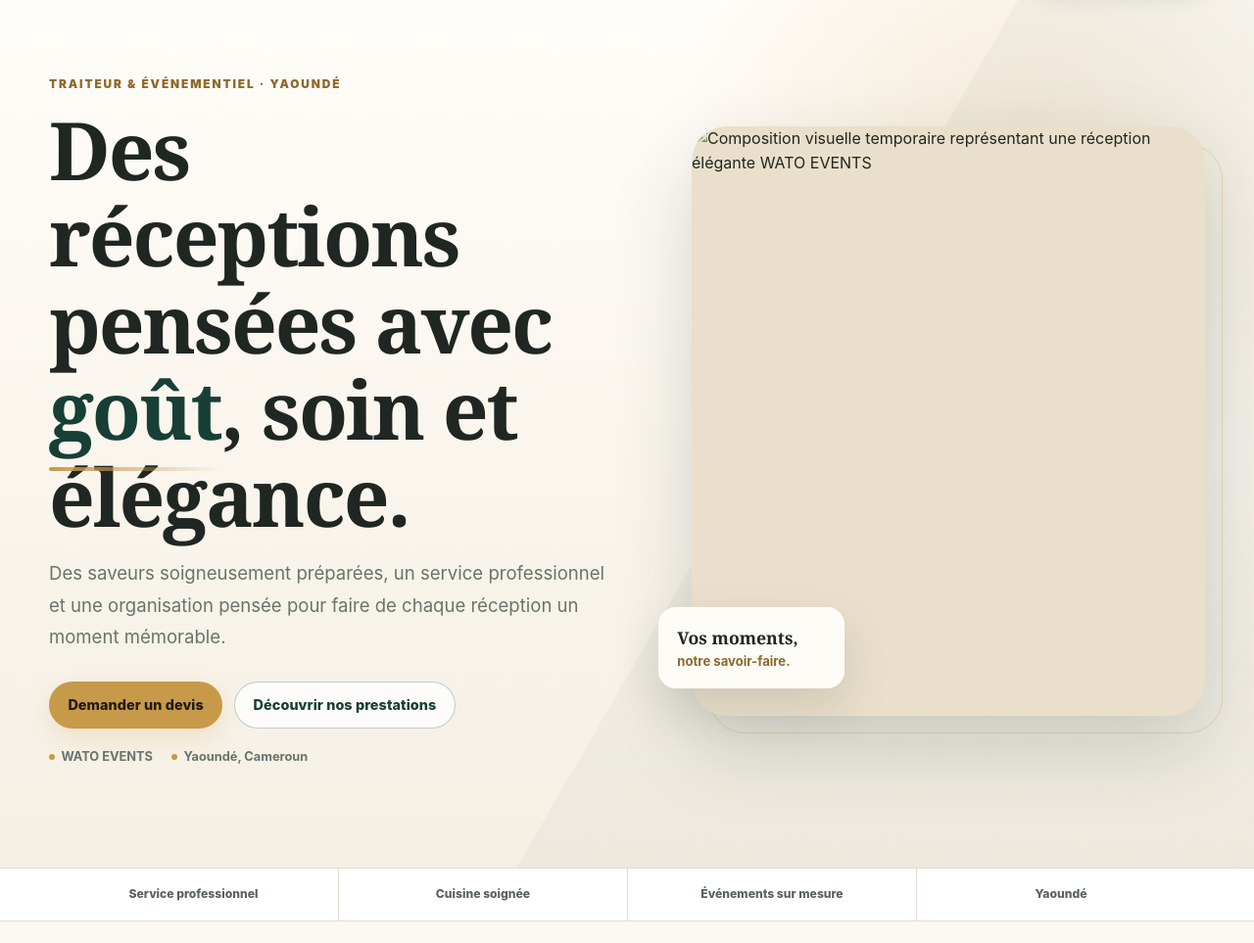
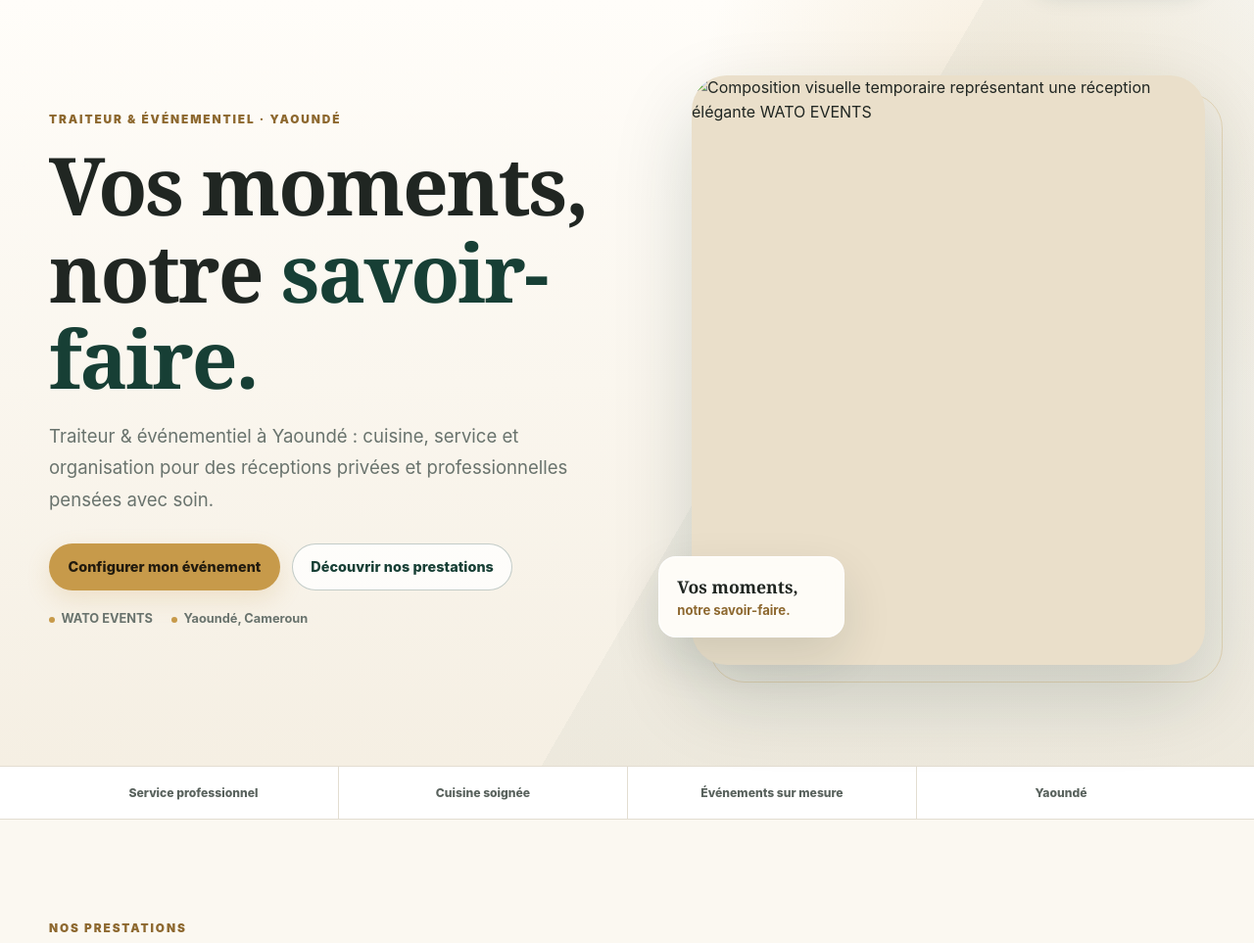
Before and after one commit to sandjongalex/traiteur, a Flask app: page / in a window 1280 px wide. Shown: the part 79-1042 px from the top of the page at 98% size. Run offline with Flask 3, Linux system fonts and the light colour scheme; data that the repository does not hold is empty; some libraries are stand-ins or nearby versions.

Commit message:
style(public): strengthen homepage hero hierarchy and conversion CTA

```diff
--- a/app/templates/public/home.html
+++ b/app/templates/public/home.html
@@ -1,6 +1,6 @@
 {% extends "base.html" %}{% block content %}
 <section class="hero"><div class="container hero-grid">
-<div class="hero-copy" data-reveal><p class="eyebrow">Traiteur & Événementiel · Yaoundé</p><h1>Des réceptions pensées avec <em>goût</em>, soin et élégance.</h1><p class="hero-lead">Des saveurs soigneusement préparées, un service professionnel et une organisation pensée pour faire de chaque réception un moment mémorable.</p><div class="hero-actions"><a class="btn btn-gold" href="{{ url_for('public.quote_request') }}">Demander un devis</a><a class="btn btn-outline" href="{{ url_for('public.services') }}">Découvrir nos prestations</a></div><div class="hero-note"><span>WATO EVENTS</span><span>Yaoundé, Cameroun</span></div></div>
+<div class="hero-copy" data-reveal><p class="eyebrow">Traiteur & Événementiel · Yaoundé</p><h1>Vos moments, notre <em>savoir-faire.</em></h1><p class="hero-lead">Traiteur & événementiel à Yaoundé : cuisine, service et organisation pour des réceptions privées et professionnelles pensées avec soin.</p><div class="hero-actions"><a class="btn btn-gold" href="{{ url_for('public.quote_request') }}">Configurer mon événement</a><a class="btn btn-outline" href="{{ url_for('public.services') }}">Découvrir nos prestations</a></div><div class="hero-note"><span>WATO EVENTS</span><span>Yaoundé, Cameroun</span></div></div>
 <div class="hero-visual" data-reveal><img src="{{ url_for('static', filename='images/hero-wato.svg') }}" alt="Composition visuelle temporaire représentant une réception élégante WATO EVENTS" width="800" height="920"><div class="hero-card"><strong>Vos moments,</strong><span>notre savoir-faire.</span></div></div>
 </div></section>
 <section class="trust-strip" aria-label="Nos engagements"><div class="container trust-grid"><span>Service professionnel</span><span>Cuisine soignée</span><span>Événements sur mesure</span><span>Yaoundé</span></div></section>
```
